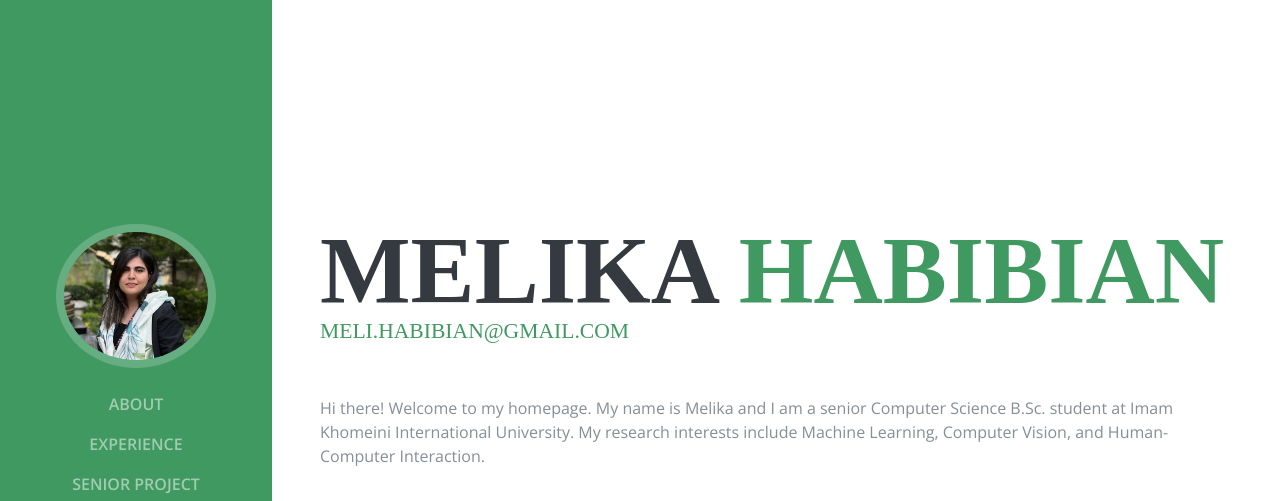
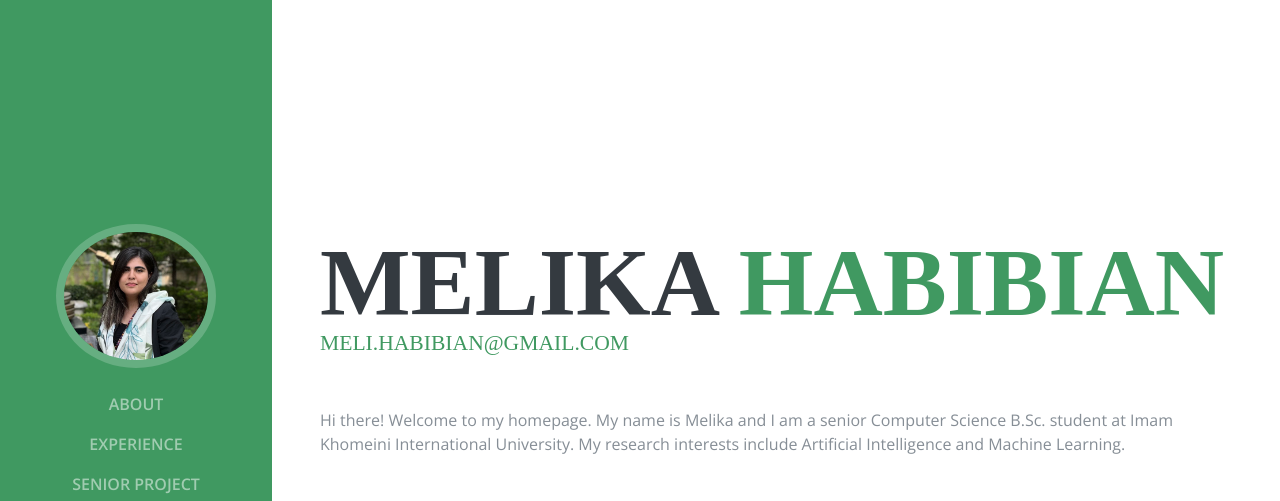
Before and after one commit to MelikaHabibian/mia.github.io, a plain HTML site: page index.html in a window 1280 px wide. Shown: the top 501 px of the page. Drawn offline with nearby package versions, Linux system fonts and the light colour scheme; a web font is replaced by a local one.

Commit message:
Update index.html

```diff
--- a/index.html
+++ b/index.html
@@ -71,7 +71,7 @@
                     <a href="mailto:name@email.com">meli.habibian@gmail.com</a>
                 </div>
                 <p class="mb-5">
-                    Hi there! Welcome to my homepage. My name is Melika and I am a senior Computer Science B.Sc. student at Imam Khomeini International University. My research interests include Machine Learning, Computer Vision, and Human-Computer Interaction.
+                    Hi there! Welcome to my homepage. My name is Melika and I am a senior Computer Science B.Sc. student at Imam Khomeini International University. My research interests include Artificial Intelligence and Machine Learning.
                 </p>
                 <ul class="list-inline list-social-icons mb-0">
                     <li class="list-inline-item">
```
